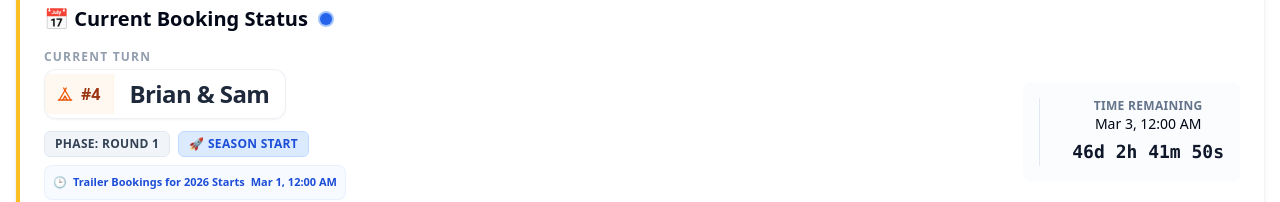
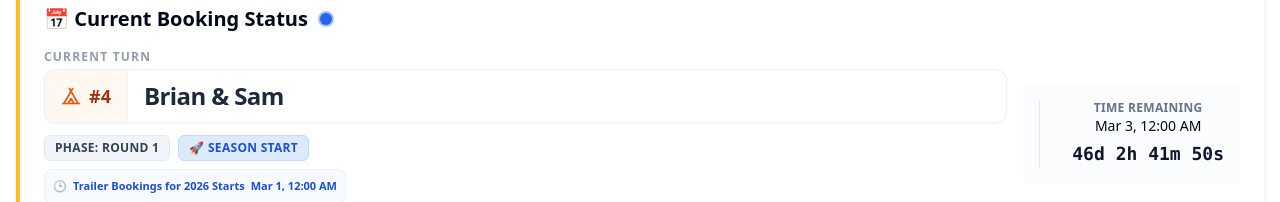
Before and after one commit to bryhudson/honeymoon-haven, a React (Vite) app: page / in a window 1280 px wide. Shown: the part 236-438 px from the top of the page. Built offline with nearby package versions, Linux system fonts and the light colour scheme; no server answers; the database is empty; sample sign-in values are in the browser's storage.

Commit message:
Refactor: Status Card Full Width

```diff
--- a/package.json
+++ b/package.json
@@ -1,7 +1,7 @@
 {
   "name": "hhr",
   "private": true,
-  "version": "2.68.50",
+  "version": "2.68.51",
   "type": "module",
   "homepage": "https://hhr-trailer-booking.web.app",
   "scripts": {
--- a/src/components/dashboard/StatusCard.jsx
+++ b/src/components/dashboard/StatusCard.jsx
@@ -22,19 +22,19 @@ export function StatusCard({ status, children }) {
 
                 <div className="mt-4 mb-6 relative">
                     <p className="text-xs text-muted-foreground uppercase tracking-widest font-black mb-1 opacity-70">Current Turn</p>
-                    <div className="flex items-center gap-3 flex-wrap">
+                    <div className="flex items-center gap-3 flex-wrap w-full">
                         {status.activePicker ? (
-                            <div className="inline-flex items-center bg-white/50 border border-slate-200/60 rounded-xl shadow-sm overflow-hidden backdrop-blur-sm group hover:border-orange-200 transition-colors">
+                            <div className="flex w-full items-center bg-white/50 border border-slate-200/60 rounded-xl shadow-sm overflow-hidden backdrop-blur-sm group hover:border-orange-200 transition-colors">
                                 {/* Cabin Section */}
-                                <div className="bg-orange-50/80 px-3 py-2 border-r border-orange-100/50 flex items-center gap-2 group-hover:bg-orange-100/50 transition-colors">
-                                    <Tent className="w-4 h-4 text-orange-600 fill-orange-600/20" />
-                                    <span className="font-bold text-orange-800 text-base">
+                                <div className="bg-orange-50/80 px-4 py-3 border-r border-orange-100/50 flex items-center justify-center gap-2 group-hover:bg-orange-100/50 transition-colors">
+                                    <Tent className="w-5 h-5 text-orange-600 fill-orange-600/20" />
+                                    <span className="font-bold text-orange-800 text-lg">
                                         #{CABIN_OWNERS.find(o => o.name === status.activePicker)?.cabin || "?"}
                                     </span>
                                 </div>
                                 {/* Name Section */}
-                                <div className="px-4 py-2">
-                                    <span className="text-xl md:text-2xl font-bold text-slate-800 tracking-tight">
+                                <div className="px-4 py-2 flex-1">
+                                    <span className="text-xl md:text-2xl font-bold text-slate-800 tracking-tight block truncate">
                                         {status.activePicker}
                                     </span>
                                 </div>
--- a/src/pages/Dashboard.jsx
+++ b/src/pages/Dashboard.jsx
@@ -727,7 +727,7 @@ export function Dashboard() {
 
             <div className="mt-12 pt-8 border-t text-center space-y-2">
                 <p className="text-xs text-muted-foreground mb-1">&copy; 2026 Honeymoon Haven Resort</p>
-                <p className="text-[10px] text-muted-foreground/60">v2.68.50 - Checklist Mode</p>
+                <p className="text-[10px] text-muted-foreground/60">v2.68.51 - UI Polish</p>
 
 
             </div>
--- a/src/pages/Login.jsx
+++ b/src/pages/Login.jsx
@@ -142,7 +142,7 @@ export function Login() {
 
                 <p className="text-center mt-8 text-xs text-muted-foreground uppercase tracking-widest font-semibold">
                     &copy; {new Date().getFullYear()} Honeymoon Haven Resort
-                    <p className="text-[10px] text-muted-foreground/60">v2.68.50 - Checklist Mode</p>
+                    <p className="text-[10px] text-muted-foreground/60">v2.68.51 - UI Polish</p>
                 </p>
             </div>
         </div>
```
